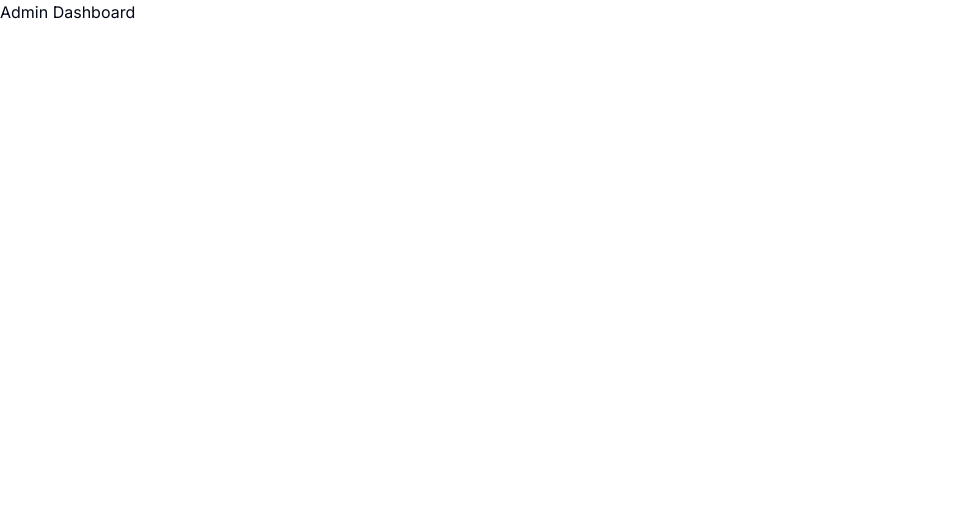
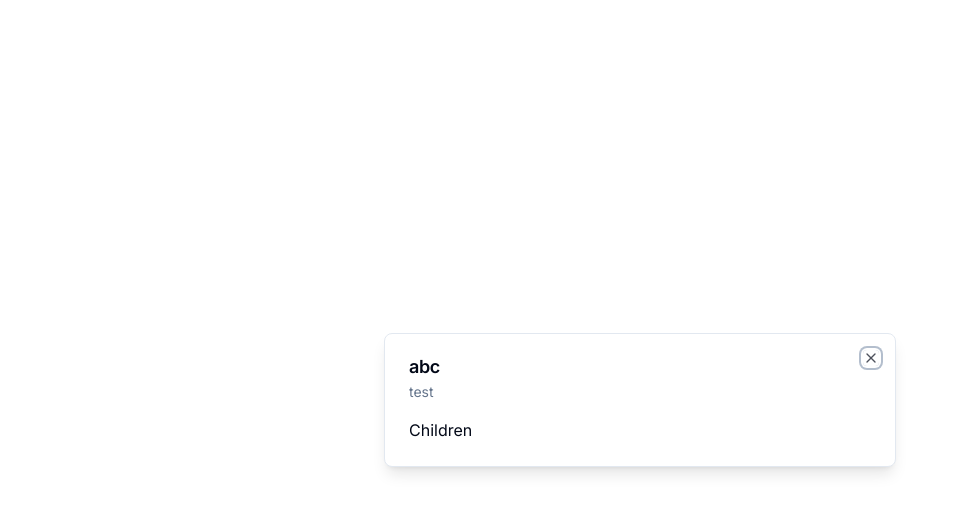
Before and after one commit to phuopham/amazing_stores, a Next.js app in the folder stores_headless_crm/: page / in a window 1280 px wide. Shown: the top 512 px of the page, without its empty margins (0-958 px from the left). Built offline with nearby package versions, Linux system fonts and the light colour scheme.

Commit message:
test and playaround with chadcn ui. add dialog, button and create custom modal ui

```diff
--- a/stores_headless_crm/app/(root)/page.tsx
+++ b/stores_headless_crm/app/(root)/page.tsx
@@ -1,11 +1,13 @@
-import { UserButton } from "@clerk/nextjs"
+"use client"
+
+import { Modal } from "@/components/ui/modal"
 
 export default function Home() {
   return (
     <div>
-      <h1> Admin Dashboard
-      </h1>
-      <UserButton afterSignOutUrl="/" />
+      <Modal title="abc" description="test" isOpen onClose={() => { }}>
+        Children
+      </Modal>
     </div>
   )
 }
--- /dev/null
+++ b/stores_headless_crm/components/ui/button.tsx
@@ -0,0 +1,56 @@
+import * as React from "react"
+import { Slot } from "@radix-ui/react-slot"
+import { cva, type VariantProps } from "class-variance-authority"
+
+import { cn } from "@/lib/utils"
+
+const buttonVariants = cva(
+  "inline-flex items-center justify-center rounded-md text-sm font-medium ring-offset-background transition-colors focus-visible:outline-none focus-visible:ring-2 focus-visible:ring-ring focus-visible:ring-offset-2 disabled:pointer-events-none disabled:opacity-50",
+  {
+    variants: {
+      variant: {
+        default: "bg-primary text-primary-foreground hover:bg-primary/90",
+        destructive:
+          "bg-destructive text-destructive-foreground hover:bg-destructive/90",
+        outline:
+          "border border-input bg-background hover:bg-accent hover:text-accent-foreground",
+        secondary:
+          "bg-secondary text-secondary-foreground hover:bg-secondary/80",
+        ghost: "hover:bg-accent hover:text-accent-foreground",
+        link: "text-primary underline-offset-4 hover:underline",
+      },
+      size: {
+        default: "h-10 px-4 py-2",
+        sm: "h-9 rounded-md px-3",
+        lg: "h-11 rounded-md px-8",
+        icon: "h-10 w-10",
+      },
+    },
+    defaultVariants: {
+      variant: "default",
+      size: "default",
+    },
+  }
+)
+
+export interface ButtonProps
+  extends React.ButtonHTMLAttributes<HTMLButtonElement>,
+    VariantProps<typeof buttonVariants> {
+  asChild?: boolean
+}
+
+const Button = React.forwardRef<HTMLButtonElement, ButtonProps>(
+  ({ className, variant, size, asChild = false, ...props }, ref) => {
+    const Comp = asChild ? Slot : "button"
+    return (
+      <Comp
+        className={cn(buttonVariants({ variant, size, className }))}
+        ref={ref}
+        {...props}
+      />
+    )
+  }
+)
+Button.displayName = "Button"
+
+export { Button, buttonVariants }
--- /dev/null
+++ b/stores_headless_crm/components/ui/dialog.tsx
@@ -0,0 +1,123 @@
+"use client"
+
+import * as React from "react"
+import * as DialogPrimitive from "@radix-ui/react-dialog"
+import { X } from "lucide-react"
+
+import { cn } from "@/lib/utils"
+
+const Dialog = DialogPrimitive.Root
+
+const DialogTrigger = DialogPrimitive.Trigger
+
+const DialogPortal = ({
+  className,
+  ...props
+}: DialogPrimitive.DialogPortalProps) => (
+  <DialogPrimitive.Portal className={cn(className)} {...props} />
+)
+DialogPortal.displayName = DialogPrimitive.Portal.displayName
+
+const DialogOverlay = React.forwardRef<
+  React.ElementRef<typeof DialogPrimitive.Overlay>,
+  React.ComponentPropsWithoutRef<typeof DialogPrimitive.Overlay>
+>(({ className, ...props }, ref) => (
+  <DialogPrimitive.Overlay
+    ref={ref}
+    className={cn(
+      "fixed inset-0 z-50 bg-background/80 backdrop-blur-sm data-[state=open]:animate-in data-[state=closed]:animate-out data-[state=closed]:fade-out-0 data-[state=open]:fade-in-0",
+      className
+    )}
+    {...props}
+  />
+))
+DialogOverlay.displayName = DialogPrimitive.Overlay.displayName
+
+const DialogContent = React.forwardRef<
+  React.ElementRef<typeof DialogPrimitive.Content>,
+  React.ComponentPropsWithoutRef<typeof DialogPrimitive.Content>
+>(({ className, children, ...props }, ref) => (
+  <DialogPortal>
+    <DialogOverlay />
+    <DialogPrimitive.Content
+      ref={ref}
+      className={cn(
+        "fixed left-[50%] top-[50%] z-50 grid w-full max-w-lg translate-x-[-50%] translate-y-[-50%] gap-4 border bg-background p-6 shadow-lg duration-200 data-[state=open]:animate-in data-[state=closed]:animate-out data-[state=closed]:fade-out-0 data-[state=open]:fade-in-0 data-[state=closed]:zoom-out-95 data-[state=open]:zoom-in-95 data-[state=closed]:slide-out-to-left-1/2 data-[state=closed]:slide-out-to-top-[48%] data-[state=open]:slide-in-from-left-1/2 data-[state=open]:slide-in-from-top-[48%] sm:rounded-lg md:w-full",
+        className
+      )}
+      {...props}
+    >
+      {children}
+      <DialogPrimitive.Close className="absolute right-4 top-4 rounded-sm opacity-70 ring-offset-background transition-opacity hover:opacity-100 focus:outline-none focus:ring-2 focus:ring-ring focus:ring-offset-2 disabled:pointer-events-none data-[state=open]:bg-accent data-[state=open]:text-muted-foreground">
+        <X className="h-4 w-4" />
+        <span className="sr-only">Close</span>
+      </DialogPrimitive.Close>
+    </DialogPrimitive.Content>
+  </DialogPortal>
+))
+DialogContent.displayName = DialogPrimitive.Content.displayName
+
+const DialogHeader = ({
+  className,
+  ...props
+}: React.HTMLAttributes<HTMLDivElement>) => (
+  <div
+    className={cn(
+      "flex flex-col space-y-1.5 text-center sm:text-left",
+      className
+    )}
+    {...props}
+  />
+)
+DialogHeader.displayName = "DialogHeader"
+
+const DialogFooter = ({
+  className,
+  ...props
+}: React.HTMLAttributes<HTMLDivElement>) => (
+  <div
+    className={cn(
+      "flex flex-col-reverse sm:flex-row sm:justify-end sm:space-x-2",
+      className
+    )}
+    {...props}
+  />
+)
+DialogFooter.displayName = "DialogFooter"
+
+const DialogTitle = React.forwardRef<
+  React.ElementRef<typeof DialogPrimitive.Title>,
+  React.ComponentPropsWithoutRef<typeof DialogPrimitive.Title>
+>(({ className, ...props }, ref) => (
+  <DialogPrimitive.Title
+    ref={ref}
+    className={cn(
+      "text-lg font-semibold leading-none tracking-tight",
+      className
+    )}
+    {...props}
+  />
+))
+DialogTitle.displayName = DialogPrimitive.Title.displayName
+
+const DialogDescription = React.forwardRef<
+  React.ElementRef<typeof DialogPrimitive.Description>,
+  React.ComponentPropsWithoutRef<typeof DialogPrimitive.Description>
+>(({ className, ...props }, ref) => (
+  <DialogPrimitive.Description
+    ref={ref}
+    className={cn("text-sm text-muted-foreground", className)}
+    {...props}
+  />
+))
+DialogDescription.displayName = DialogPrimitive.Description.displayName
+
+export {
+  Dialog,
+  DialogTrigger,
+  DialogContent,
+  DialogHeader,
+  DialogFooter,
+  DialogTitle,
+  DialogDescription,
+}
--- /dev/null
+++ b/stores_headless_crm/components/ui/modal.tsx
@@ -0,0 +1,35 @@
+"use client"
+import { Dialog, DialogContent, DialogDescription, DialogHeader, DialogTitle } from '@/components/ui/dialog'
+
+interface ModalProps {
+    title: string
+    description: string
+    isOpen: boolean
+    onClose: () => void
+    children?: React.ReactNode
+}
+
+
+
+export const Modal = ({ title, description, isOpen, onClose, children }: ModalProps) => {
+    const onChange = (open: boolean) => {
+        if (!open) onClose()
+    }
+    return (
+        <Dialog open={isOpen} onOpenChange={onChange}>
+            <DialogContent>
+                <DialogHeader>
+                    <DialogTitle>
+                        {title}
+                    </DialogTitle>
+                    <DialogDescription>
+                        {description}
+                    </DialogDescription>
+                </DialogHeader>
+                <div>
+                    {children}
+                </div>
+            </DialogContent>
+        </Dialog>
+    )
+}
--- a/stores_headless_crm/package.json
+++ b/stores_headless_crm/package.json
@@ -10,6 +10,8 @@
   },
   "dependencies": {
     "@clerk/nextjs": "^4.21.12",
+    "@radix-ui/react-dialog": "^1.0.4",
+    "@radix-ui/react-slot": "^1.0.2",
     "@types/node": "20.3.2",
     "@types/react": "18.2.14",
     "@types/react-dom": "18.2.6",
```
Also changed, not shown: 1 other file (tests, documents, lock files or other folders).
